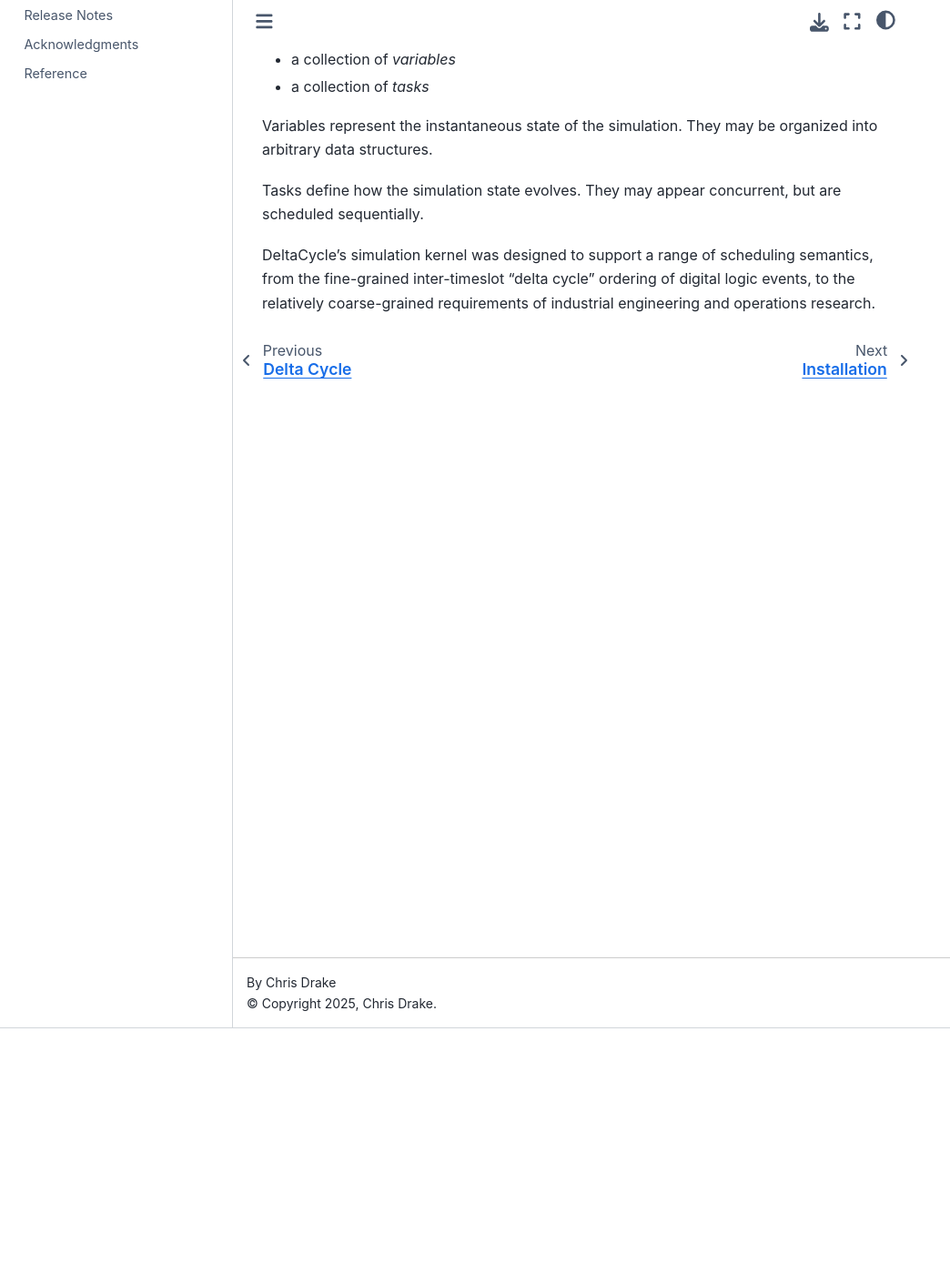
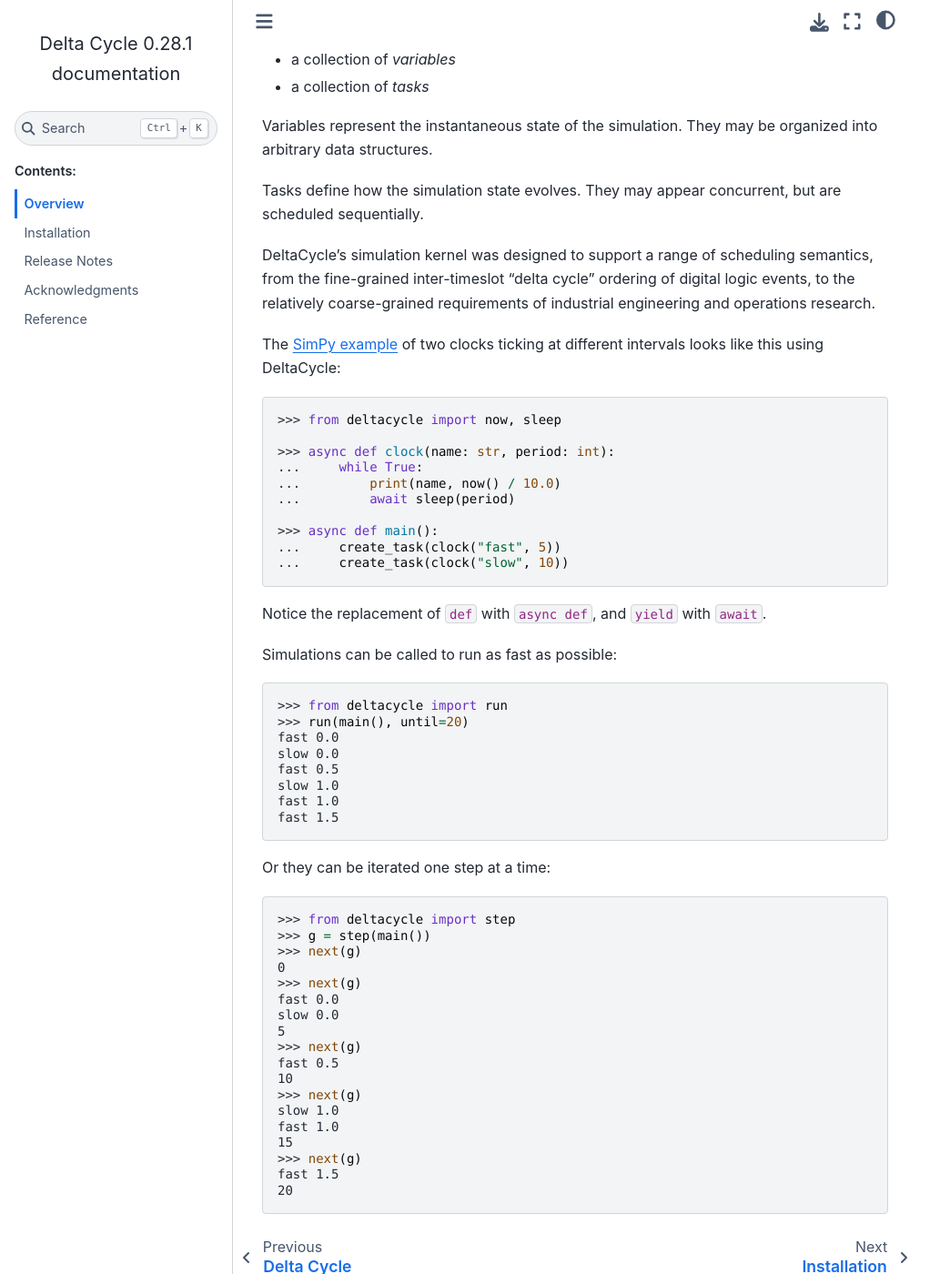
Before and after one commit to cjdrake/deltacycle, a Sphinx documentation site: the page built from doc/source/overview.rst, in a window 1280 px wide and 1400 px high, scrolled down 270 px. Shown: the whole window at 91% size, without its empty margins (0-1044 px from the left). Built offline with Sphinx 7.4.7 and the Sphinx Book theme 1.1.4, drawn with Linux system fonts in a browser that asks for light colours.

Commit message:
Add some example code to overview

```diff
--- a/doc/source/overview.rst
+++ b/doc/source/overview.rst
@@ -24,3 +24,57 @@
 DeltaCycle's simulation kernel was designed to support a range of scheduling semantics,
 from the fine-grained inter-timeslot "delta cycle" ordering of digital logic events,
 to the relatively coarse-grained requirements of industrial engineering and operations research.
+
+The `SimPy example <https://simpy.readthedocs.io/en/latest/>`_
+of two clocks ticking at different intervals looks like this using DeltaCycle:
+
+.. code-block:: python
+
+    >>> from deltacycle import now, sleep
+
+    >>> async def clock(name: str, period: int):
+    ...     while True:
+    ...         print(name, now() / 10.0)
+    ...         await sleep(period)
+
+    >>> async def main():
+    ...     create_task(clock("fast", 5))
+    ...     create_task(clock("slow", 10))
+
+Notice the replacement of ``def`` with ``async def``, and ``yield`` with ``await``.
+
+Simulations can be called to run as fast as possible:
+
+.. code-block:: python
+
+    >>> from deltacycle import run
+    >>> run(main(), until=20)
+    fast 0.0
+    slow 0.0
+    fast 0.5
+    slow 1.0
+    fast 1.0
+    fast 1.5
+
+Or they can be iterated one step at a time:
+
+.. code-block:: python
+
+    >>> from deltacycle import step
+    >>> g = step(main())
+    >>> next(g)
+    0
+    >>> next(g)
+    fast 0.0
+    slow 0.0
+    5
+    >>> next(g)
+    fast 0.5
+    10
+    >>> next(g)
+    slow 1.0
+    fast 1.0
+    15
+    >>> next(g)
+    fast 1.5
+    20
```
